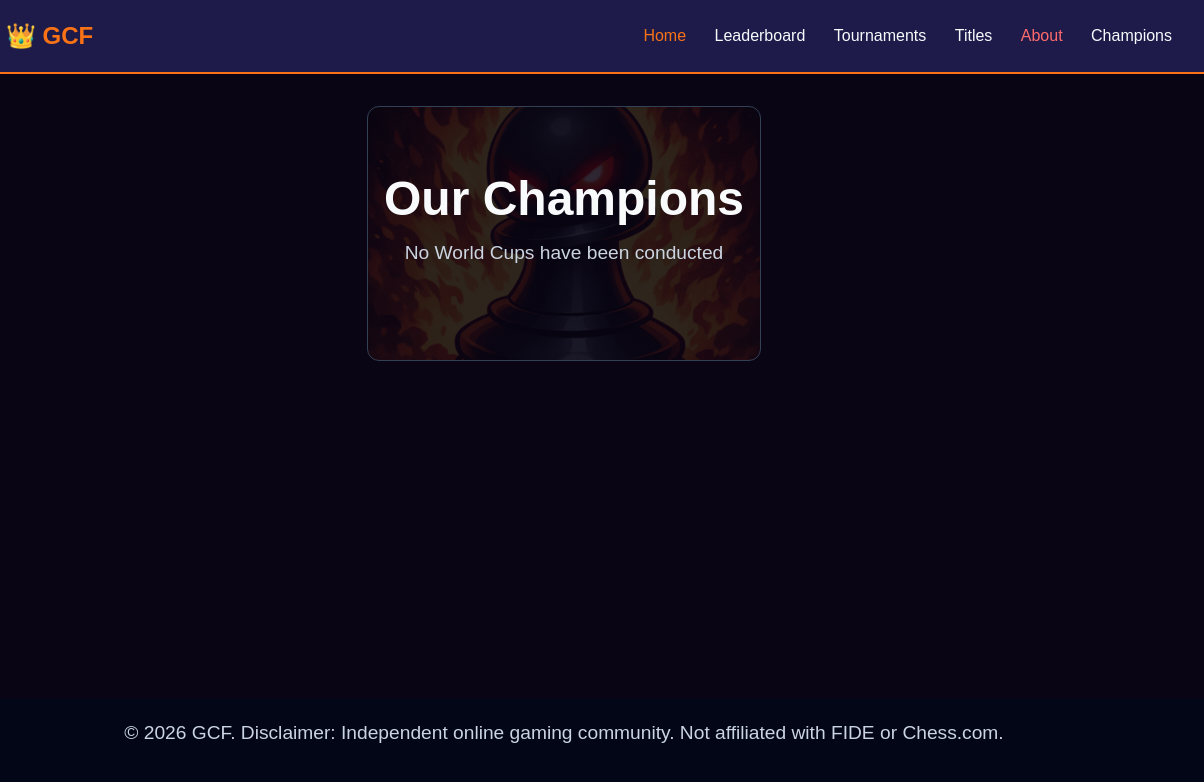
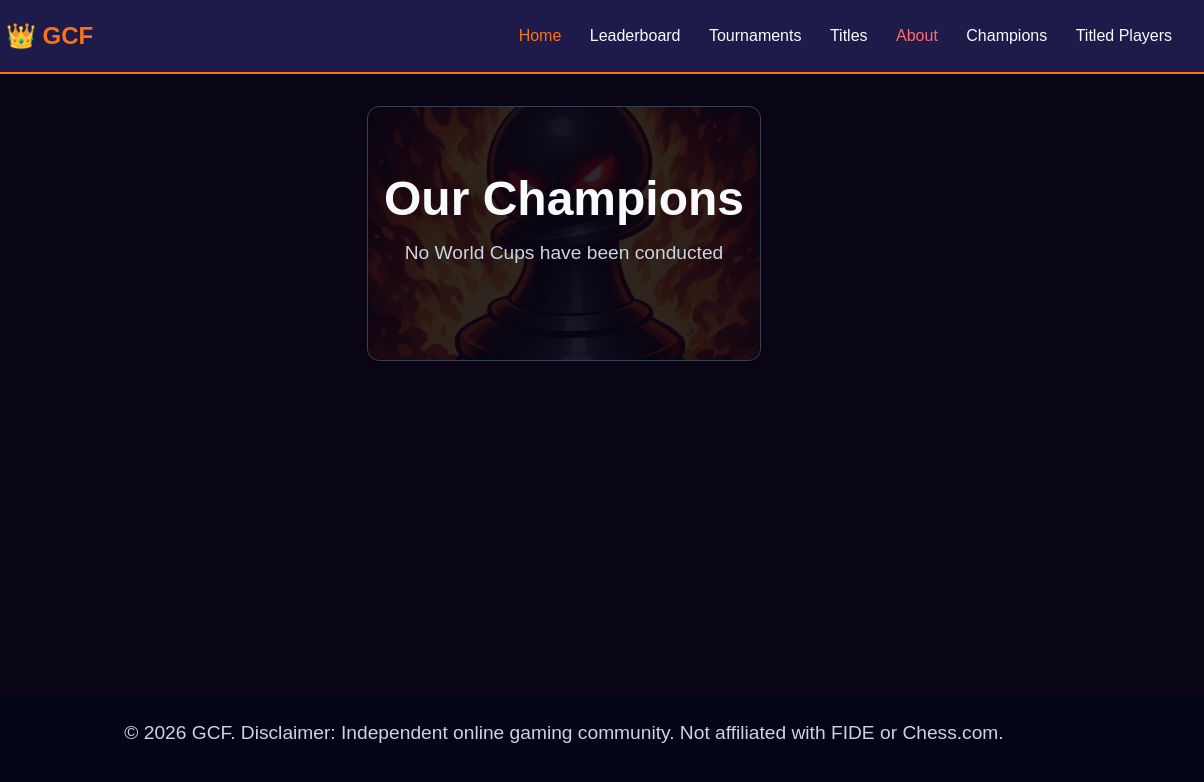
Before and after one commit to NickWilde-ztpt/ChessFederation, a plain HTML site: page ChessFederation/champions.html in a window 1280 px wide. Shown: the full height of the page, 76-1280 px from the left. Drawn offline with Linux system fonts and the light colour scheme.

Commit message:
Update champions.html

```diff
--- a/ChessFederation/champions.html
+++ b/ChessFederation/champions.html
@@ -40,7 +40,7 @@
             <a href="titles.html">Titles</a>
             <a href="./about.html" style="color: #ff6b6b;">About</a>
             <a href="champions.html">Champions</a>
-
+            <a href="profile.html">Titled Players</a>
 
         </nav>
     </header>
```
